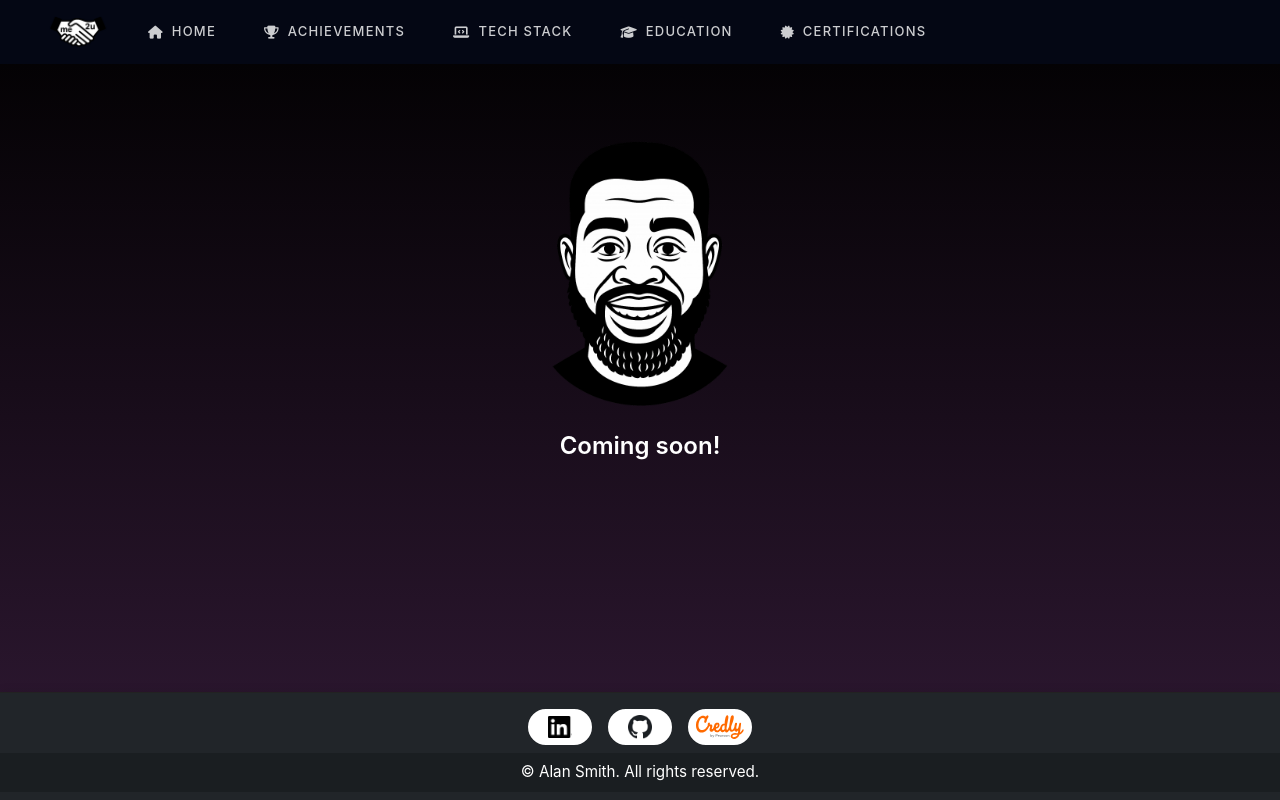
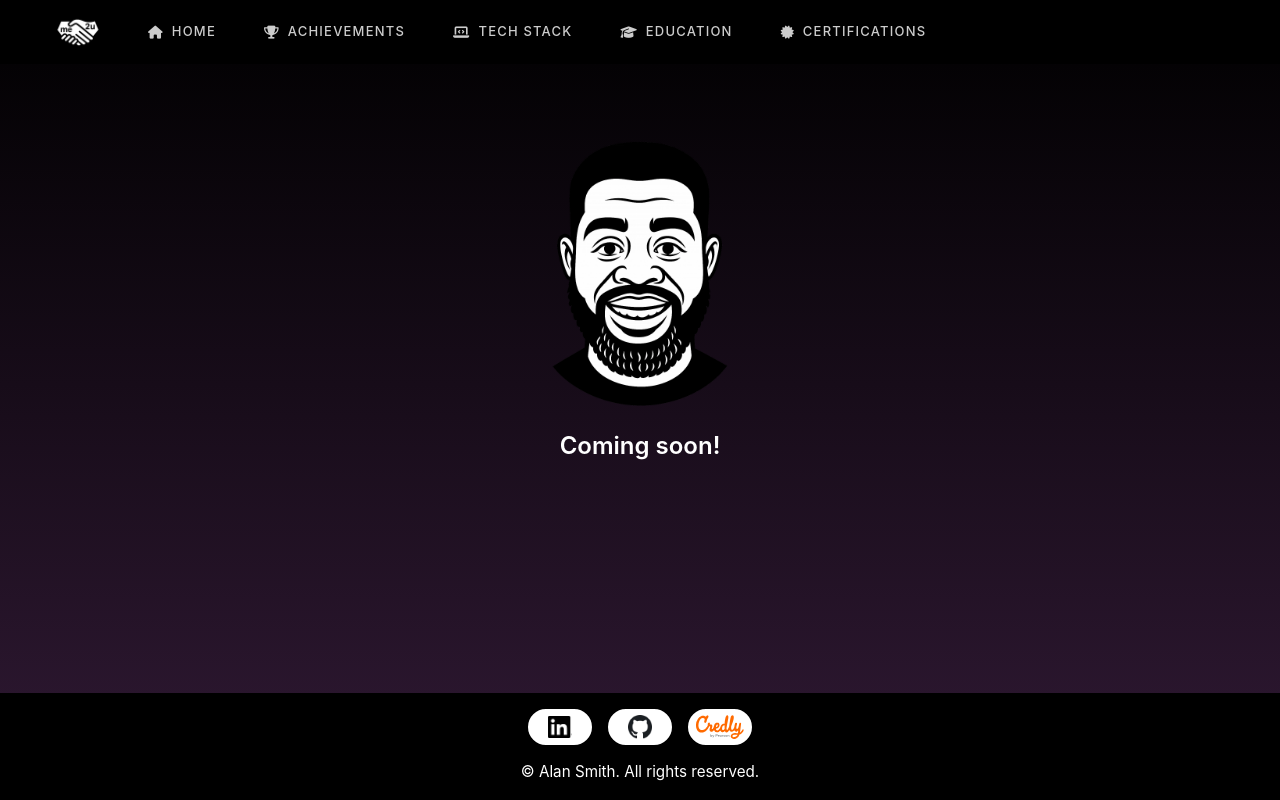
Before and after one commit to SmithAndGiggles/something-something-portfolio-app, a Flask app: page /cars in a window 1280 px wide. Run offline with Flask 3, Linux system fonts and the light colour scheme.

Commit message:
Changed footer colour

```diff
--- a/app/static/css/style.css
+++ b/app/static/css/style.css
@@ -41,7 +41,7 @@ h1, h2, h3, h4, h5, h6, .card-title, .navbar-brand, .nav-link.active, .nav-link.
 
 /* Keep navbar background transparent to show gradient */
 .navbar.bg-dark {
-    background: #040714 !important;
+    background: #000000 !important;
     box-shadow: none;
 }
 
@@ -115,9 +115,19 @@ footer {
   flex-shrink: 0;
   width: 100%;
   margin-top: 0.25rem;
-  background-color: #23242a !important;
-  border-top: 1px solid #222;
-  padding-top: 0;
+  background: #000 !important;
+  background-color: #000 !important;
+  border-top: none !important;
+  box-shadow: none !important;
+}
+
+footer .container {
+  background: #000 !important;
+}
+
+footer .text-center.p-2 {
+  background: #000 !important;
+  background-color: #000 !important;
 }
 
 /* --- FIX: Prevent carousel from being overlapped by the footer --- */
--- a/app/templates/components/footer.html
+++ b/app/templates/components/footer.html
@@ -1,5 +1,5 @@
-<footer class="bg-dark text-center text-white mt-auto" style="padding-top: 0.5rem; padding-bottom: 0.5rem;">
-  <div class="container p-2 pb-0">
+<footer class="text-center text-white mt-auto" style="padding-top: 0.5rem; padding-bottom: 0.5rem; background: #000;">
+  <div class="container p-2 pb-0" style="background: #000;">
     <section class="mb-2 d-flex justify-content-center align-items-center" style="gap: 1rem;">
       <!-- LinkedIn -->
       <a href="https://www.linkedin.com/in/alan-r-smith/" target="_blank" aria-label="LinkedIn" style="display: flex; align-items: center; justify-content: center;">
@@ -27,7 +27,7 @@
       </a>
     </section>
   </div>
-  <div class="text-center p-2" style="background-color: rgba(0, 0, 0, 0.2); font-size: 0.95rem;">
+  <div class="text-center p-2" style="background-color: #000; font-size: 0.95rem;">
     © {{ current_year }} Alan Smith. All rights reserved.
   </div>
 </footer>
```
